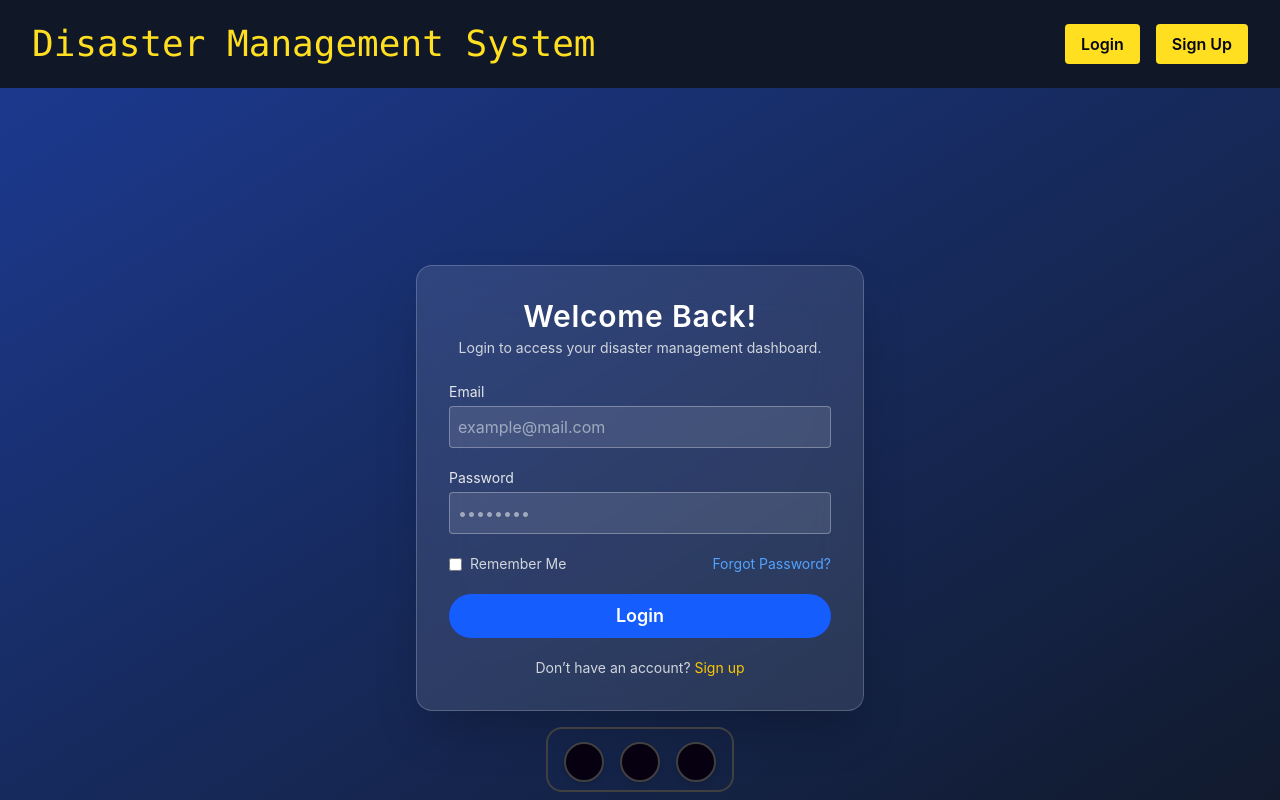
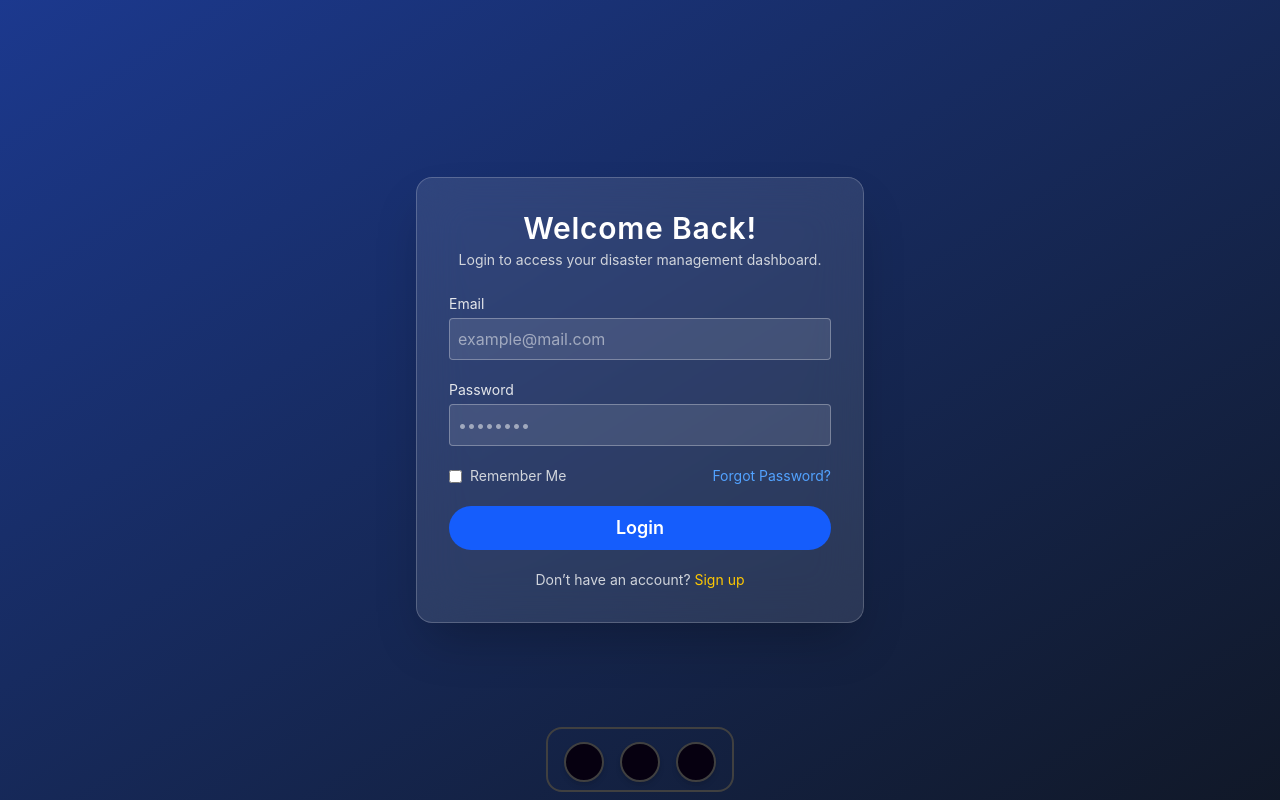
Before and after one commit to sambhavvoswal/Disaster-Management---Major-Project, a React (Vite) app in the folder frontend/: page / in a window 1280 px wide. Shown: the top 800 px of the page. Built offline with nearby package versions, Linux system fonts and the light colour scheme; no server answers.

Commit message:
Login visibility fixed

```diff
--- a/frontend/src/components/General/Login.jsx
+++ b/frontend/src/components/General/Login.jsx
@@ -59,7 +59,7 @@ const Login = () => {
   };
 
   return (
-    <div className="min-h-screen flex items-center justify-center bg-gradient-to-br from-blue-900 to-gray-900 p-6">
+    <div className="min-h-screen flex items-center justify-center bg-gradient-to-br from-blue-900 to-gray-900 p-6 absolute top-0 left-0 right-0 bottom-0">
       <motion.div
         className="w-full max-w-md"
         initial={{ opacity: 0, y: 50 }}
```
